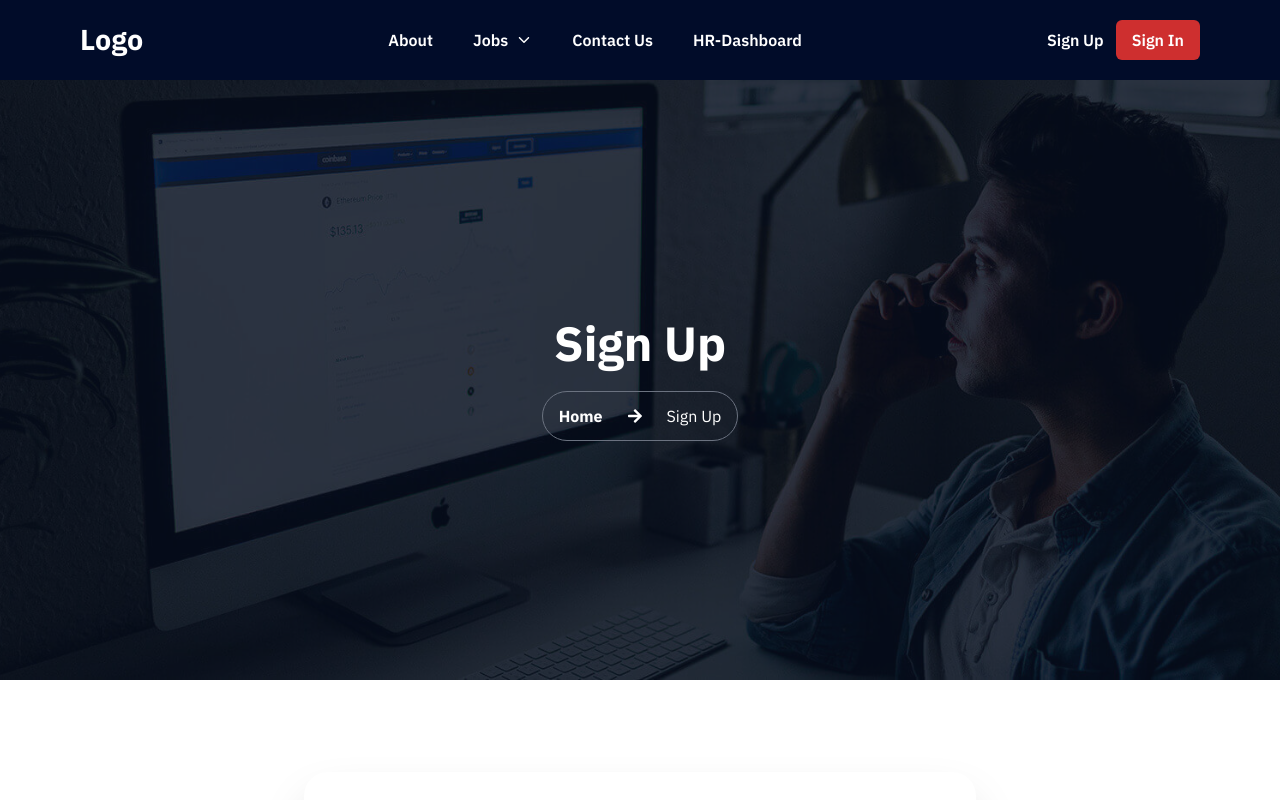
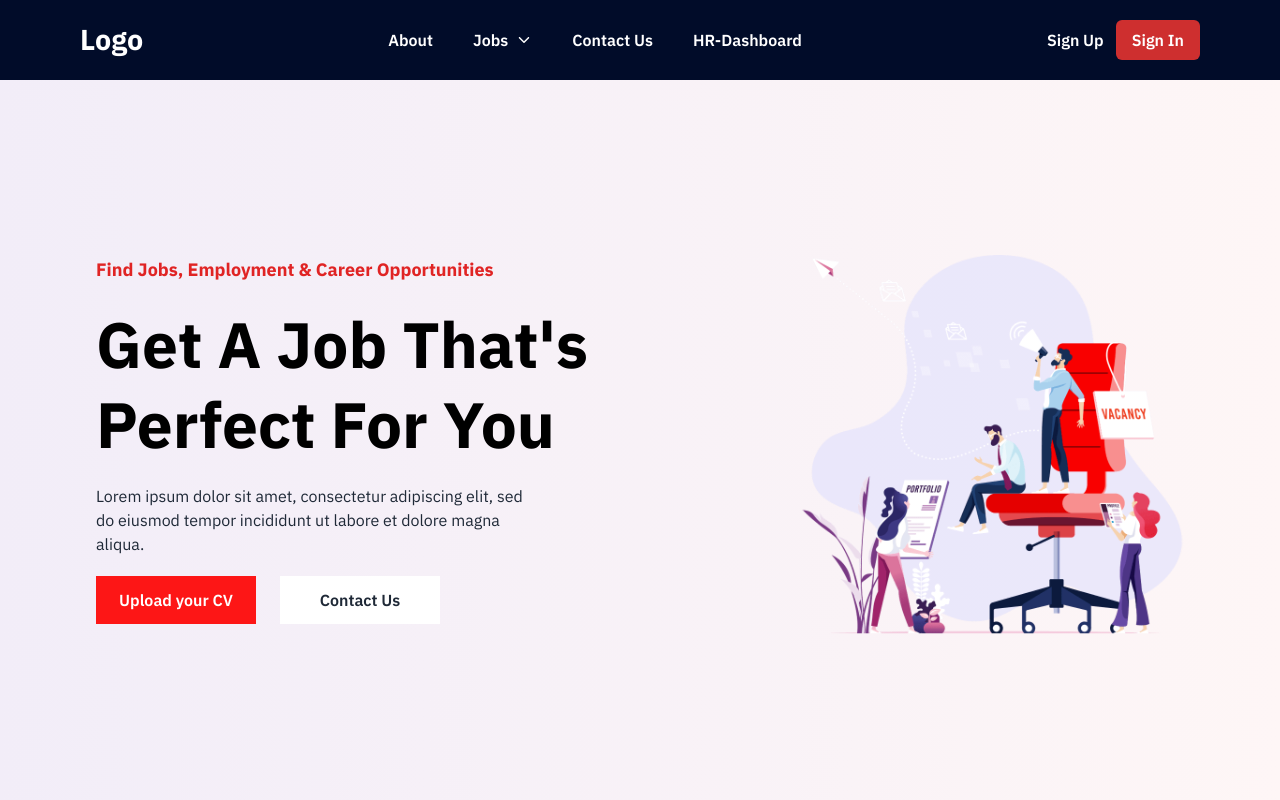
Before and after one commit to piyushkhatri968/FYP-Project, a React (Vite) app in the folder Frontend/: page / in a window 1280 px wide. Before the commit this address led to /signup. Shown: the top 800 px of the page. Built offline with nearby package versions, Linux system fonts and the light colour scheme.

Commit message:
remove protected route for now

```diff
--- a/Frontend/src/App.jsx
+++ b/Frontend/src/App.jsx
@@ -29,9 +29,10 @@ const App = () => {
         <Routes>
           {/* MainLayout Routes */}
           <Route element={<MainLayout />}>
-            <Route element={<PrivateRoute />}>
+            {/* <Route element={<PrivateRoute />}>
               <Route path="/" element={<Home />} />
-            </Route>
+            </Route> */}
+              <Route path="/" element={<Home />} />
             <Route path="about" element={<AboutPage />} />
             <Route path="contact" element={<ContactPage />} />
             <Route path="blog" element={<BlogPage />} />
```
